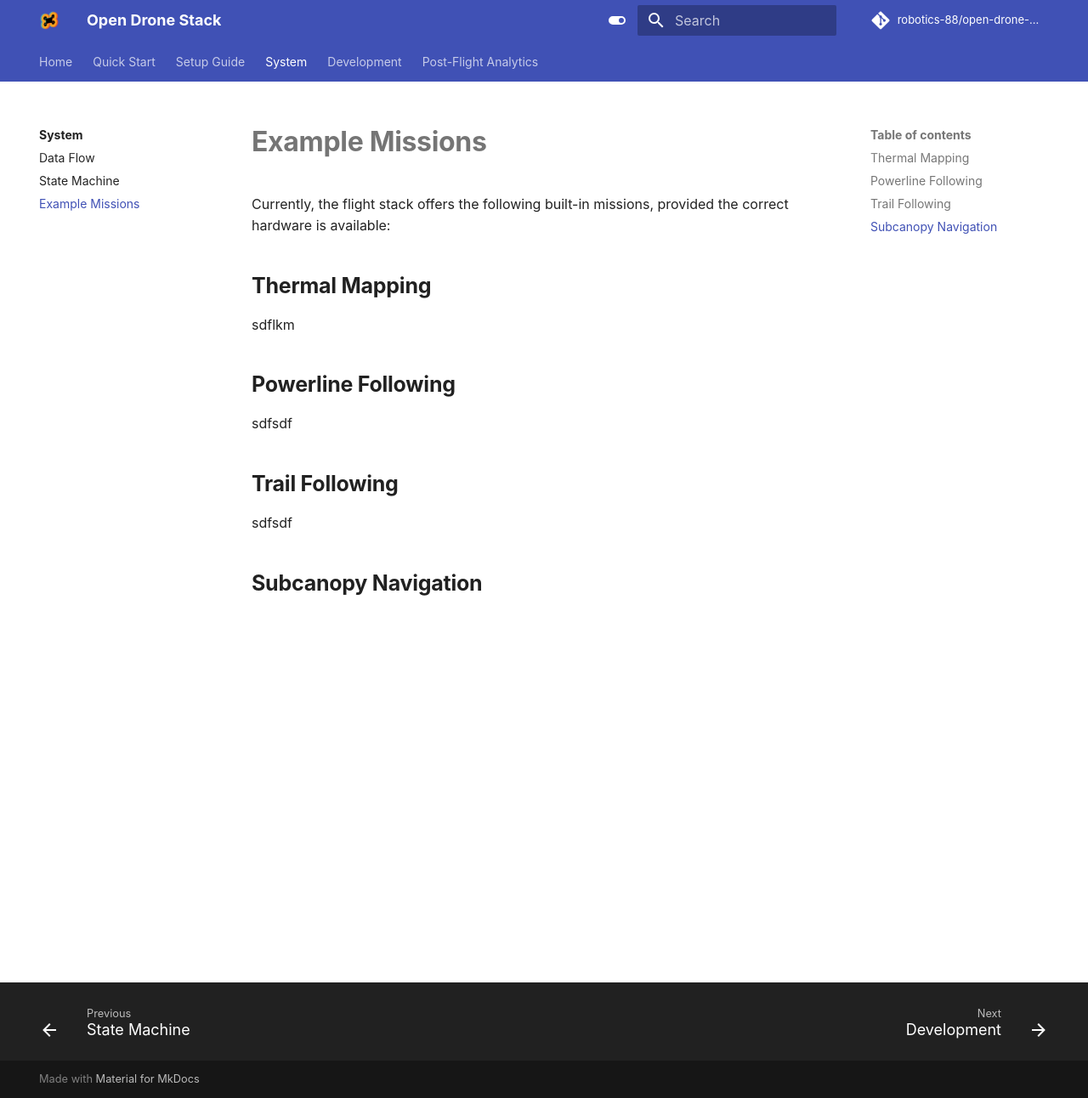
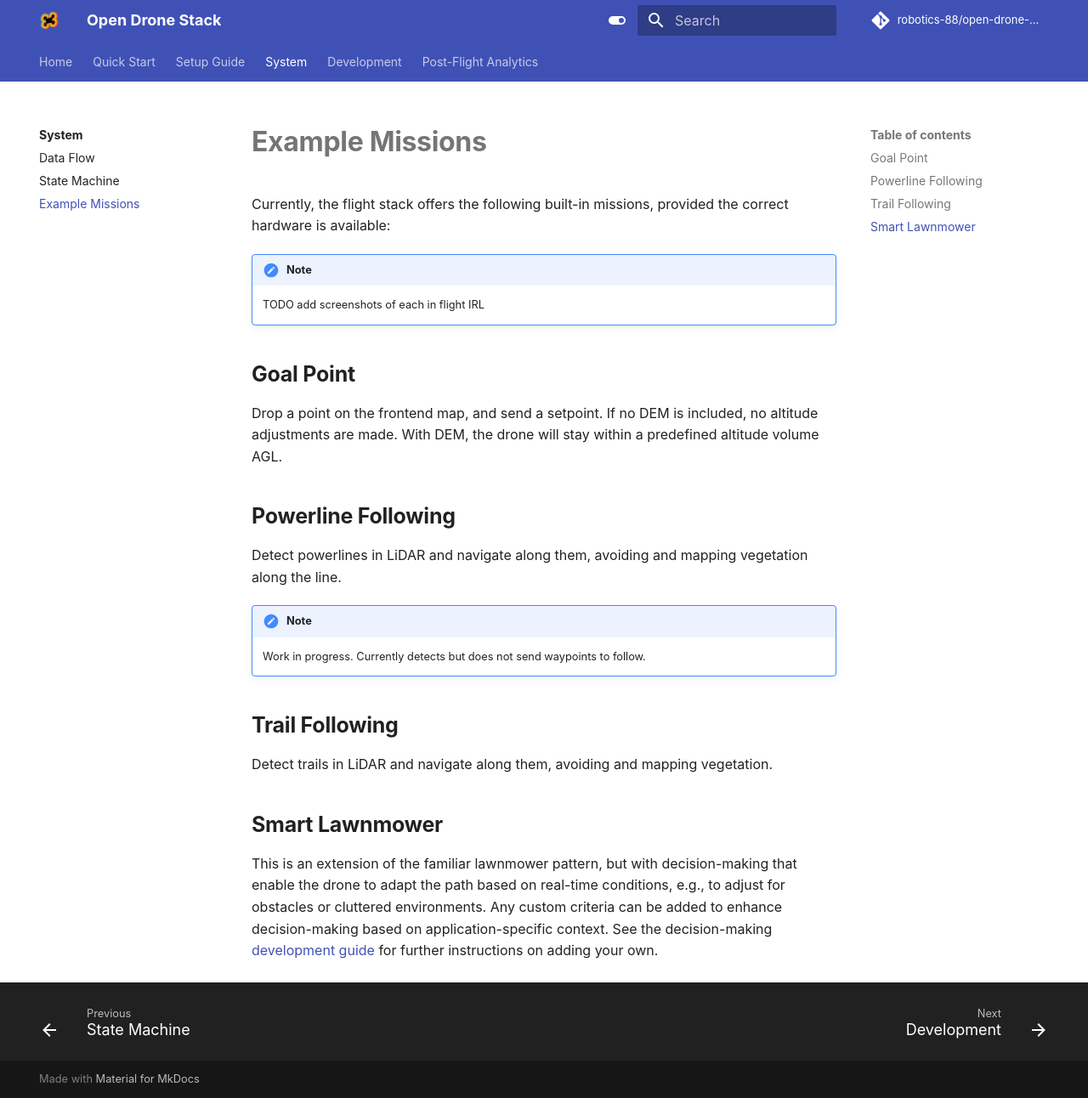
Before and after one commit to robotics-88/open-drone-docs, an MkDocs documentation site: the page built from docs/system/missions.md, in a window 1280 px wide and 1292 px high. Shown: the whole window at 85% size. Built offline with MkDocs 1.6.1 and Material for MkDocs 9.7.7, drawn with Linux system fonts in a browser that asks for light colours; some web fonts are replaced; comment, search, counter and statistics services are not loaded.

Commit message:
Filled in example mission descriptions

```diff
--- a/docs/system/missions.md
+++ b/docs/system/missions.md
@@ -2,18 +2,24 @@
 
 Currently, the flight stack offers the following built-in missions, provided the correct hardware is available:
 
-## Thermal Mapping
+!!! note
+    TODO add screenshots of each in flight IRL
 
-sdflkm
+## Goal Point
 
+Drop a point on the frontend map, and send a setpoint. If no DEM is included, no altitude adjustments are made. With DEM, the drone will stay within a predefined altitude volume AGL.
 
 ## Powerline Following
 
-sdfsdf
+Detect powerlines in LiDAR and navigate along them, avoiding and mapping vegetation along the line.
+
+!!! note
+    Work in progress. Currently detects but does not send waypoints to follow.
 
 ## Trail Following
 
-sdfsdf
+Detect trails in LiDAR and navigate along them, avoiding and mapping vegetation.
 
+## Smart Lawnmower
 
-## Subcanopy Navigation
+This is an extension of the familiar lawnmower pattern, but with decision-making that enable the drone to adapt the path based on real-time conditions, e.g., to adjust for obstacles or cluttered environments. Any custom criteria can be added to enhance decision-making based on application-specific context. See the decision-making [development guide](../development/decisionmaking.md) for further instructions on adding your own.
```
Also changed, not shown: docs/index.md (+6 -6 lines).
